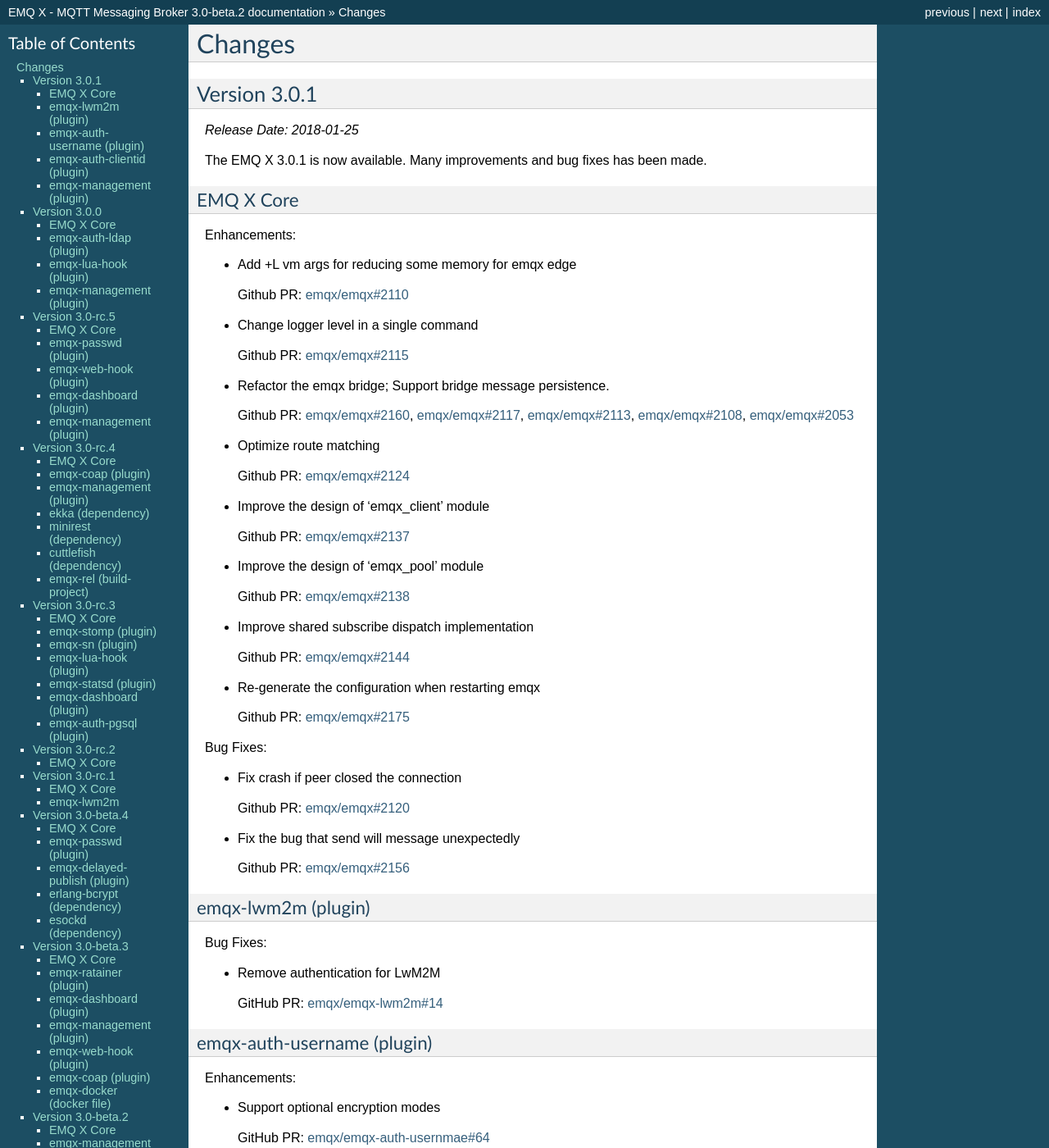
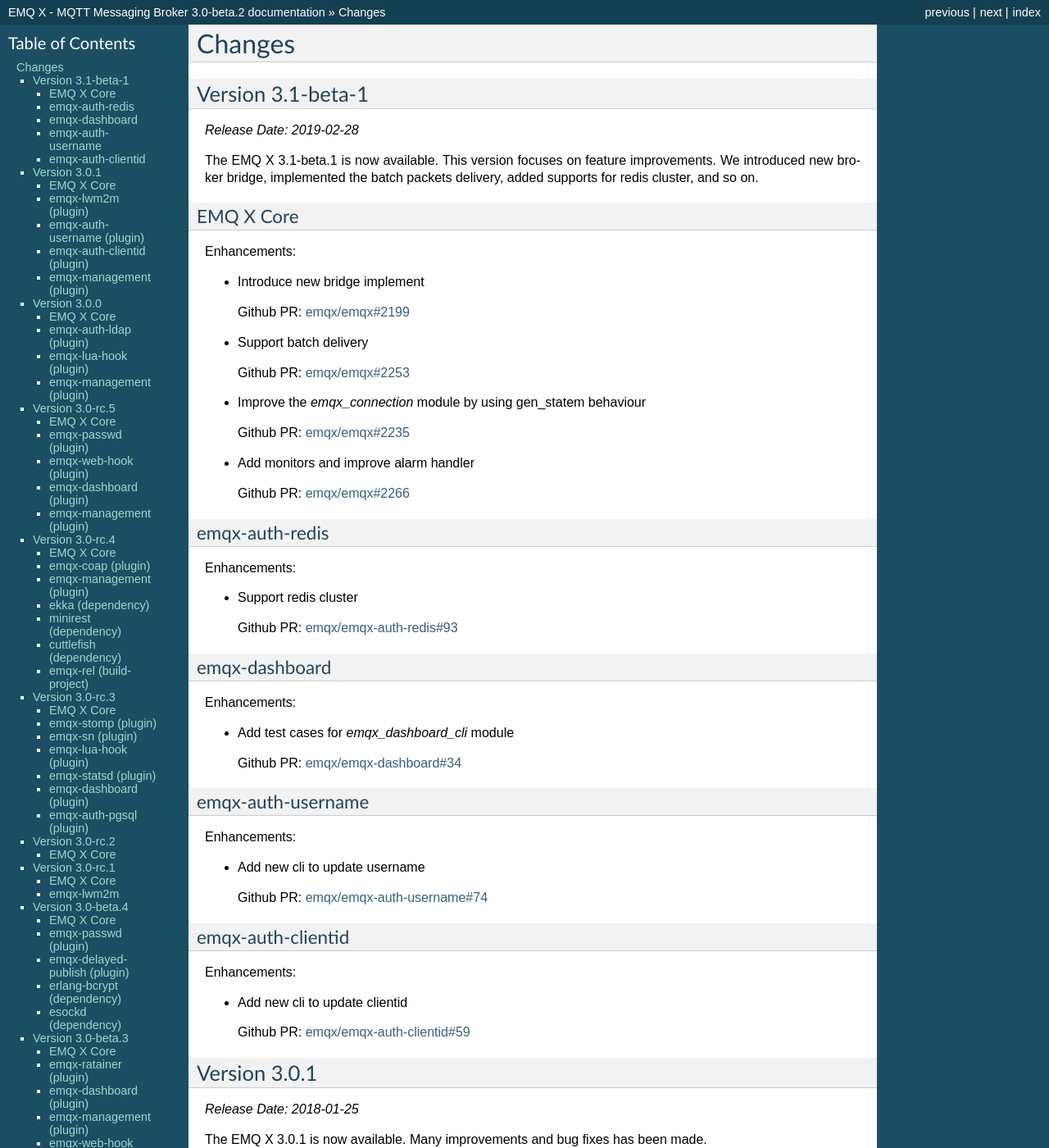
Before and after one commit to emqxarchive/emqx-docs-en, a Sphinx documentation site: the page built from source/changes.rst, in a window 1280 px wide and 1400 px high. Shown: the whole window at 82% size. Built offline with Sphinx 7.4.7, drawn with Linux system fonts in a browser that asks for light colours.

Commit message:
v3.1 beta.1 change log (#89)
Version 3.1-beta.1 change log

```diff
--- a/source/changes.rst
+++ b/source/changes.rst
@@ -4,6 +4,82 @@
 =======
 Changes
 =======
+
+.. _release_3.1-beta.1:
+
+------------------
+Version 3.1-beta-1
+------------------
+
+*Release Date: 2019-02-28*
+
+The EMQ X 3.1-beta.1 is now available. This version focuses on feature improvements. We
+introduced new broker bridge, implemented the batch packets delivery, added supports for redis cluster, and so on.
+
+EMQ X Core
+----------
+
+Enhancements:
+
+- Introduce new bridge implement
+
+  Github PR:
+  `emqx/emqx#2199 <https://github.com/emqx/emqx/pull/2199>`_
+
+- Support batch delivery
+
+  Github PR:
+  `emqx/emqx#2253 <https://github.com/emqx/emqx/pull/2253>`_
+
+- Improve the `emqx_connection` module by using gen_statem behaviour
+
+  Github PR:
+  `emqx/emqx#2235 <https://github.com/emqx/emqx/pull/2235>`_
+
+- Add monitors and improve alarm handler
+
+  Github PR:
+  `emqx/emqx#2266 <https://github.com/emqx/emqx/pull/2266>`_
+
+emqx-auth-redis
+---------------
+
+Enhancements:
+
+- Support redis cluster
+
+  Github PR:
+  `emqx/emqx-auth-redis#93 <https://github.com/emqx/emqx-auth-redis/pull/93>`_
+
+emqx-dashboard
+--------------
+
+Enhancements:
+
+- Add test cases for `emqx_dashboard_cli` module
+
+  Github PR:
+  `emqx/emqx-dashboard#34 <https://github.com/emqx/emqx-dashboard/pull/34>`_
+
+emqx-auth-username
+------------------
+
+Enhancements:
+
+- Add new cli to update username
+
+  Github PR:
+  `emqx/emqx-auth-username#74 <https://github.com/emqx/emqx-auth-username/pull/74>`_
+
+emqx-auth-clientid
+------------------
+
+Enhancements:
+
+- Add new cli to update clientid
+
+  Github PR:
+  `emqx/emqx-auth-clientid#59 <https://github.com/emqx/emqx-auth-clientid/pull/59>`_
 
 .. _release_3.0.1:
 
```
